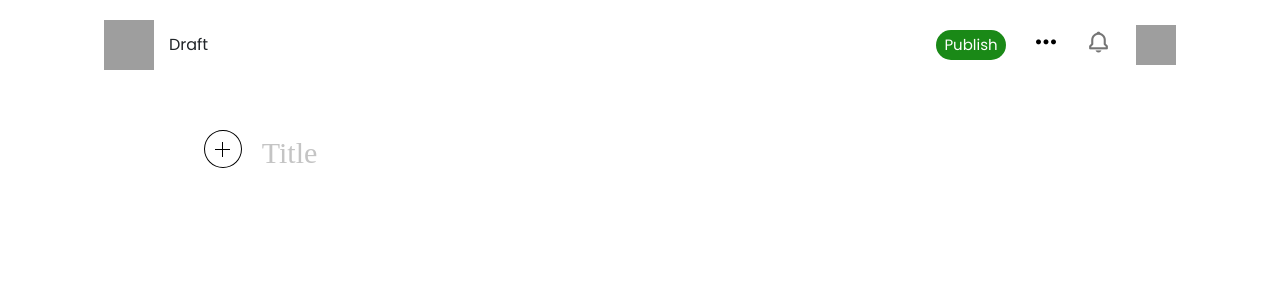
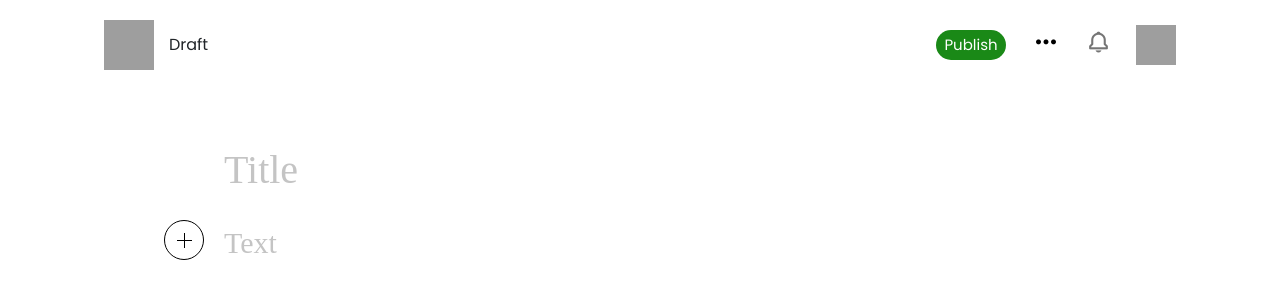
Before and after one commit to MuxammadAli7707/React-Exam, a React (Create React App) app: page /add in a window 1280 px wide. Shown: the top 300 px of the page. Built offline with nearby package versions, Linux system fonts and the light colour scheme; grey boxes are pictures that could not be loaded; a web font is replaced by a local one.

Commit message:
initial commit

```diff
--- a/src/components/Added/Adding.js
+++ b/src/components/Added/Adding.js
@@ -3,6 +3,12 @@ import { Link } from 'react-router-dom';
 
 let count = 100;
 function Adding({storyText, setStoryText, emptyStory, setEmptyStory}) {
+
+  let [title, setTitle] = useState('')
+
+  let titleHandler = (e) => {
+    setTitle(e.target.value)
+  }
 
   const textAreaHandle = (e) =>{
     setEmptyStory(e.target.value)
@@ -12,6 +18,7 @@ function Adding({storyText, setStoryText, emptyStory, setEmptyStory}) {
     setStoryText([
       ...storyText, {
         text: emptyStory,
+        title: title,
         id: count
       }
     ])
@@ -40,7 +47,6 @@ function Adding({storyText, setStoryText, emptyStory, setEmptyStory}) {
         </div>
       </div>
 
-      <form className='add__inputbox'>
         <div className="add__ball">
             <svg class="svgIcon-use" width="30" height="30">
               <path
@@ -49,7 +55,9 @@ function Adding({storyText, setStoryText, emptyStory, setEmptyStory}) {
               ></path>
             </svg>
           </div>
-        <textarea onChange={textAreaHandle} value={emptyStory} placeholder='Title' className='add__inputing' cols="90" rows="100"></textarea>
+      <form className='add__form'>
+      <input onChange={titleHandler} className="add__input" type="text" placeholder="Title" />
+        <textarea onChange={textAreaHandle} value={emptyStory} placeholder='Text' className='add__inputing' cols="90" rows="100"></textarea>
       </form>
     </div>
   );
--- a/src/components/Main/Topic/Topic.js
+++ b/src/components/Main/Topic/Topic.js
@@ -58,7 +58,7 @@ function Topic({
                     <div className="topic__main d-flex">
                       <div className="topic__box">
                         <Link className="topic__link" to={`/info/${item.id}`}>
-                          <h2 className="topic__title">5 Advanced JavaScript concepts that will make you a better developer</h2>
+                          <h2 className="topic__title">{item.title}</h2>
                           <p className="topic__desc">{item.text}</p>
                         </Link>
 
--- a/src/components/Main/Topic/TopicInfo.js
+++ b/src/components/Main/Topic/TopicInfo.js
@@ -54,7 +54,8 @@ function TopicInfo({storyText, name, lastName}) {
                   </div>
 
                   <div className="about__box">
-                      <h2 className="about__title">{item.text}</h2>
+                      <h2 className="about__title">{item.title}</h2>
+                      <p className="topic__desc">{item.text}</p>
                       <div className="about__imgbox">
                         <img className="about__img" src='https://miro.medium.com/fit/c/140/140/1*Lrx9FrOmkElKFQIV-NMkBA.png' alt='user' />
                       </div>
--- a/src/components/Saving/Stories.js
+++ b/src/components/Saving/Stories.js
@@ -29,7 +29,8 @@ function Stories({ storyText }) {
               if(item.text !== ''){
                 return (
                   <li key={i + 1} className="stories__item">
-                     <h4 className="stories__title">{item.text}</h4>
+                     <h4 className="stories__title">{item.title}</h4>
+                     <p>{item.text}</p>
                      <div className="stories__box d-flex align-items-center">
                        <p className="stories__pub">Published less than a minute ago</p>
                        <span className="stories__pub">1 min read</span>
--- a/src/styles/_Adding.scss
+++ b/src/styles/_Adding.scss
@@ -55,14 +55,15 @@
     height: 40px;
   }
 
-  &__inputbox {
-    padding: 60px 120px;
+  &__form {
+    padding: 30px 120px;
     display: flex;
+    flex-direction: column;
   }
   &__input {
     border: none;
     font-family: 'Tiro Devanagari Hindi', serif;
-    margin-bottom: 25px;
+    margin-bottom: 20px;
     font-size: 40px;
 
     &::placeholder {
@@ -95,10 +96,10 @@
     justify-content: center;
     padding-top: 5px;
     padding-left: 5px;
-    top: 0px;
-    left: -20px;
-    width: 65px;
-    height: 38px;
+    top: 150px;
+    left: 60px;
+    width: 40px;
+    height: 40px;
     border: 1px solid #000;
     border-radius: 50%;
     cursor: pointer;
```
